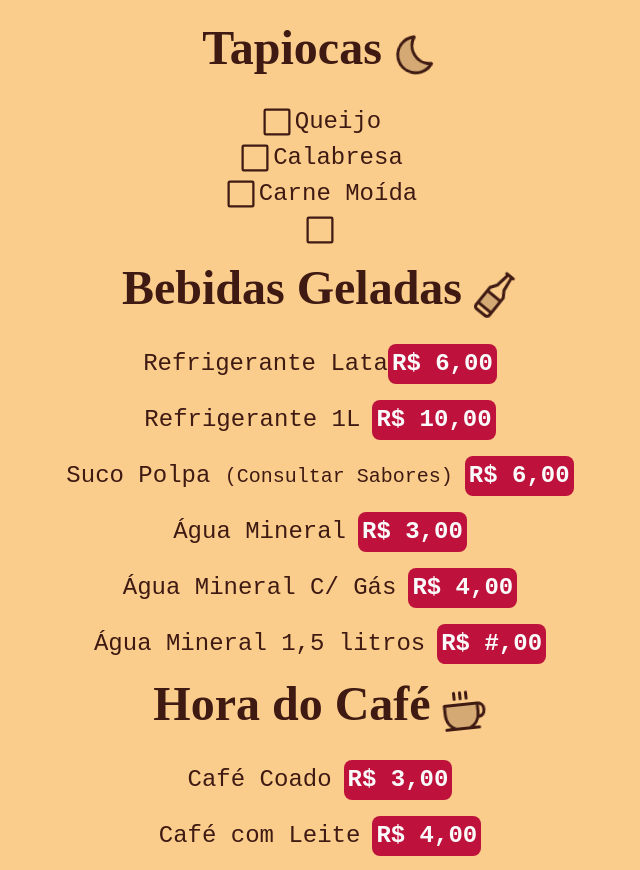
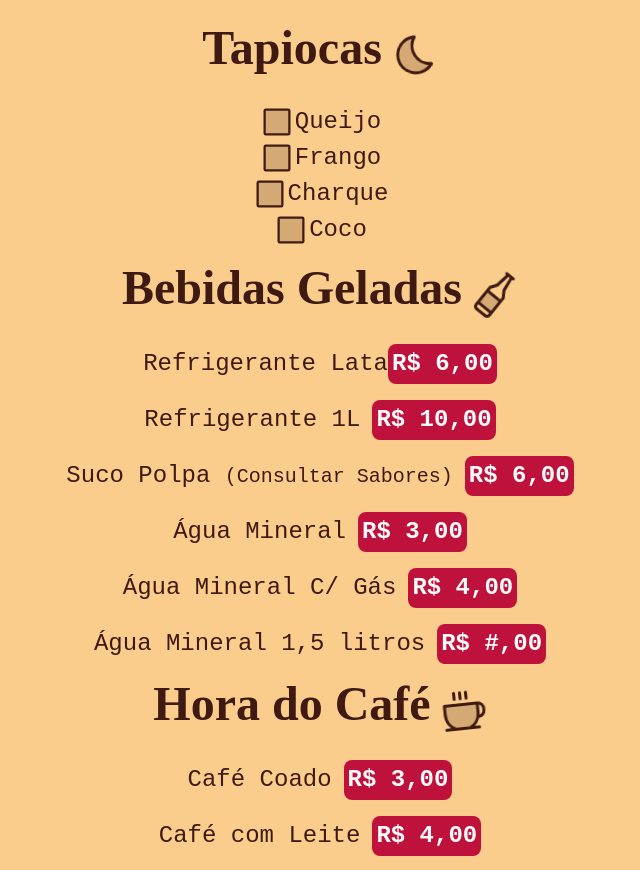
Before and after one commit to sauba/spa-comedoria-emporio-brisa, a Next.js app: page / in a window 1280 px wide. Shown: the part 1584-2454 px from the top of the page, without its empty margins (320-960 px from the left). Built offline with nearby package versions, Linux system fonts and the light colour scheme.

Commit message:
Update: Tapiocas Component

```diff
--- a/src/components/CardapioTapiocas/index.tsx
+++ b/src/components/CardapioTapiocas/index.tsx
@@ -25,23 +25,23 @@ export default function CardapioTapiocas() {
       <div className={`w-full p-4 flex flex-col justify-center items-center gap-4`}>
         <div className={``}>
           <span className={`w-full flex text-center justify-center xl:justify-center items-center`}>
-            <Square size={36} />
+            <Square size={36} weight="duotone" />
             <span className={`text-2xl font-pt-mono`}>Queijo</span>
           </span>
 
           <span className={`w-full flex text-center justify-center xl:justify-center items-center`}>
-            <Square size={36} />
-            <span className={`text-2xl font-pt-mono`}>Calabresa</span>
+            <Square size={36} weight="duotone" />
+            <span className={`text-2xl font-pt-mono`}>Frango</span>
           </span>
 
           <span className={`w-full flex text-center justify-center xl:justify-center items-center`}>
-            <Square size={36} />
-            <span className={`text-2xl font-pt-mono`}>Carne Moída</span>
+            <Square size={36} weight="duotone" />
+            <span className={`text-2xl font-pt-mono`}>Charque</span>
           </span>
 
           <span className={`w-full flex text-center justify-center xl:justify-center items-center`}>
-            <Square size={36} />
-            <span className={`text-2xl font-pt-mono`}></span>
+            <Square size={36} weight="duotone" />
+            <span className={`text-2xl font-pt-mono`}>Coco</span>
           </span>
         </div>
       </div>
```
